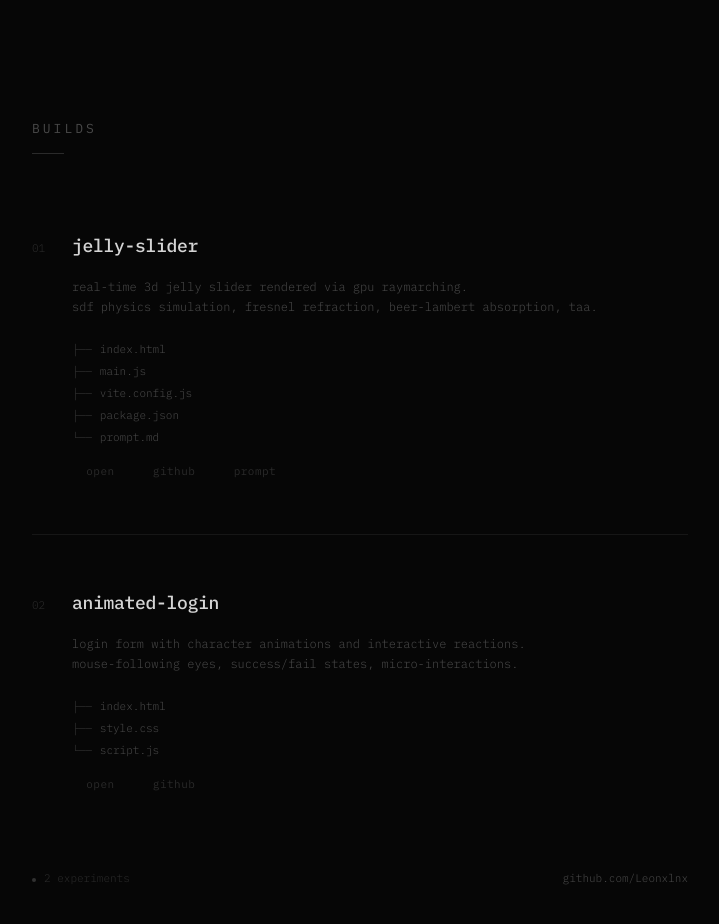
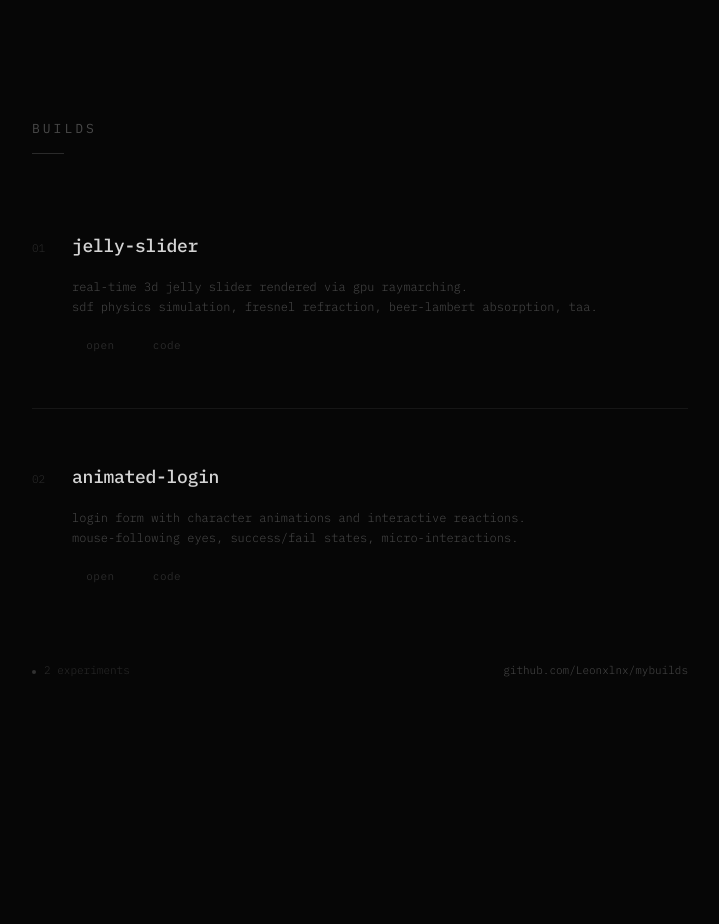
Before and after one commit to Leonxlnx/mybuilds, a plain HTML site: page index.html in a window 1280 px wide. Shown: the whole page, without its empty margins (280-999 px from the left). After the commit the page ends 800 px from the top, so only its background shows below. Drawn offline with Linux system fonts and the light colour scheme.

Commit message:
update: clean index, fix github links, remove file trees

```diff
--- a/index.html
+++ b/index.html
@@ -236,17 +236,9 @@
                 real-time 3d jelly slider rendered via gpu raymarching.<br>
                 sdf physics simulation, fresnel refraction, beer-lambert absorption, taa.
             </div>
-            <div class="tree">
-                <div class="tree-item"><span class="tree-branch">├──</span><span class="tree-file">index.html</span></div>
-                <div class="tree-item"><span class="tree-branch">├──</span><span class="tree-file">main.js</span></div>
-                <div class="tree-item"><span class="tree-branch">├──</span><span class="tree-file">vite.config.js</span></div>
-                <div class="tree-item"><span class="tree-branch">├──</span><span class="tree-file">package.json</span></div>
-                <div class="tree-item"><span class="tree-branch">└──</span><span class="tree-file">prompt.md</span></div>
-            </div>
             <div class="project-links">
                 <a href="http://localhost:5173" target="_blank" class="project-link">open</a>
-                <a href="https://github.com/Leonxlnx/jelly-slider" target="_blank" class="project-link">github</a>
-                <a href="./jelly-slider/prompt.md" class="project-link">prompt</a>
+                <a href="https://github.com/Leonxlnx/mybuilds/tree/main/jelly-slider" target="_blank" class="project-link">code</a>
             </div>
         </div>
 
@@ -262,20 +254,15 @@
                 login form with character animations and interactive reactions.<br>
                 mouse-following eyes, success/fail states, micro-interactions.
             </div>
-            <div class="tree">
-                <div class="tree-item"><span class="tree-branch">├──</span><span class="tree-file">index.html</span></div>
-                <div class="tree-item"><span class="tree-branch">├──</span><span class="tree-file">style.css</span></div>
-                <div class="tree-item"><span class="tree-branch">└──</span><span class="tree-file">script.js</span></div>
-            </div>
             <div class="project-links">
                 <a href="./animated-login/" class="project-link">open</a>
-                <a href="https://github.com/Leonxlnx/animated-login" target="_blank" class="project-link">github</a>
+                <a href="https://github.com/Leonxlnx/mybuilds/tree/main/animated-login" target="_blank" class="project-link">code</a>
             </div>
         </div>
 
         <div class="footer">
             <div class="footer-left"><span class="pulse"></span>2 experiments</div>
-            <div class="footer-right"><a href="https://github.com/Leonxlnx" target="_blank">github.com/Leonxlnx</a></div>
+            <div class="footer-right"><a href="https://github.com/Leonxlnx/mybuilds" target="_blank">github.com/Leonxlnx/mybuilds</a></div>
         </div>
 
     </div>
```
